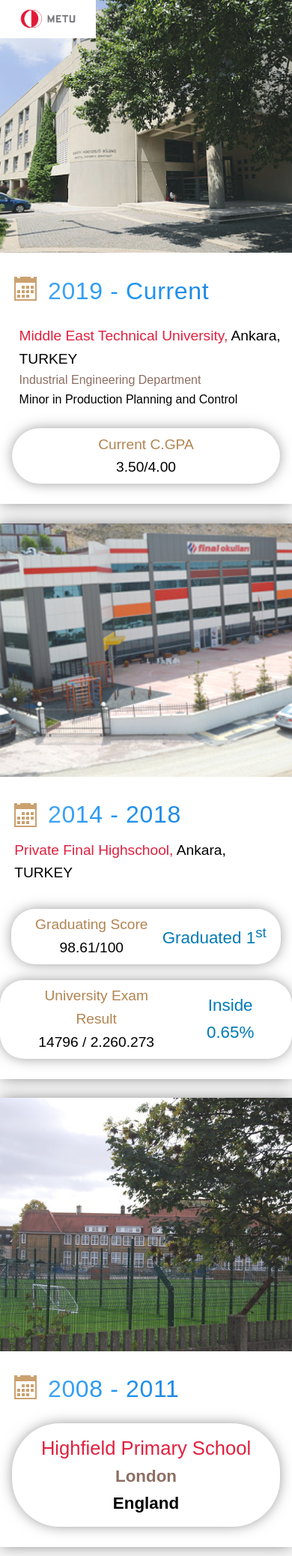
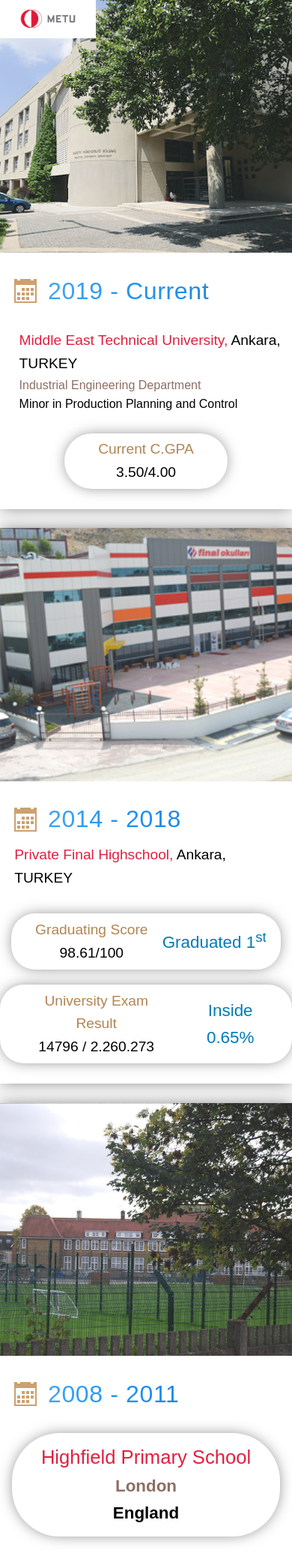
Before and after one commit to DorukSinayuc/mySite, a Django app: page /CV/ in a window 390 px wide. Shown: the part 969-3044 px from the top of the page at 75% size. Run offline with Django 3.2, Linux system fonts and the light colour scheme.

Commit message:
made the cv-page more responsive towards phone screens vol2

```diff
--- a/mySite/mySiteProject/homeApp/static/homeApp/css/main.css
+++ b/mySite/mySiteProject/homeApp/static/homeApp/css/main.css
@@ -782,7 +782,6 @@ $breakpoint argument choices:
   grid-column: 1/-1;
   margin: 2rem 4rem;
   display: flex;
-  gap: 2rem;
   align-items: center;
 }
 
@@ -791,11 +790,18 @@ $breakpoint argument choices:
   color: transparent;
   letter-spacing: .1rem;
   -webkit-background-clip: text;
+  margin-left: 2rem;
 }
 
 @media (max-width: 56.25em) {
   .card-education__infoLeft--date h2 {
     font-size: 5rem;
+  }
+}
+
+@media (max-width: 37.5em) {
+  .card-education__infoLeft--date h2 {
+    margin-bottom: 1rem;
   }
 }
 
@@ -841,6 +847,12 @@ $breakpoint argument choices:
   }
   .card-education__infoLeft--gpaInfo h3 {
     font-size: 3rem;
+  }
+}
+
+@media (max-width: 37.5em) {
+  .card-education__infoLeft--gpaInfo {
+    padding: 1rem 7rem 1rem 7rem;
   }
 }
 
--- a/mySite/mySiteProject/homeApp/static/homeApp/scss/CV/_educationCard.scss
+++ b/mySite/mySiteProject/homeApp/static/homeApp/scss/CV/_educationCard.scss
@@ -370,7 +370,7 @@
       margin: 2rem 4rem;
 
       display: flex;
-      gap: 2rem;
+      // gap: 2rem;
       align-items: center;
 
       h2 {
@@ -378,9 +378,13 @@
         color: transparent;
         letter-spacing: .1rem;
         -webkit-background-clip: text;
+        margin-left: 2rem;
 
         @include respond(tab-port) {
           font-size: 5rem;
+        }
+        @include respond(phone) {
+          margin-bottom: 1rem;
         }
       }
 
@@ -424,6 +428,12 @@
         h3 {
           font-size: 3rem;
         }
+      }
+
+      @include respond(phone) {
+
+        padding: 1rem 7rem 1rem 7rem;
+
       }
     }
   }
```
